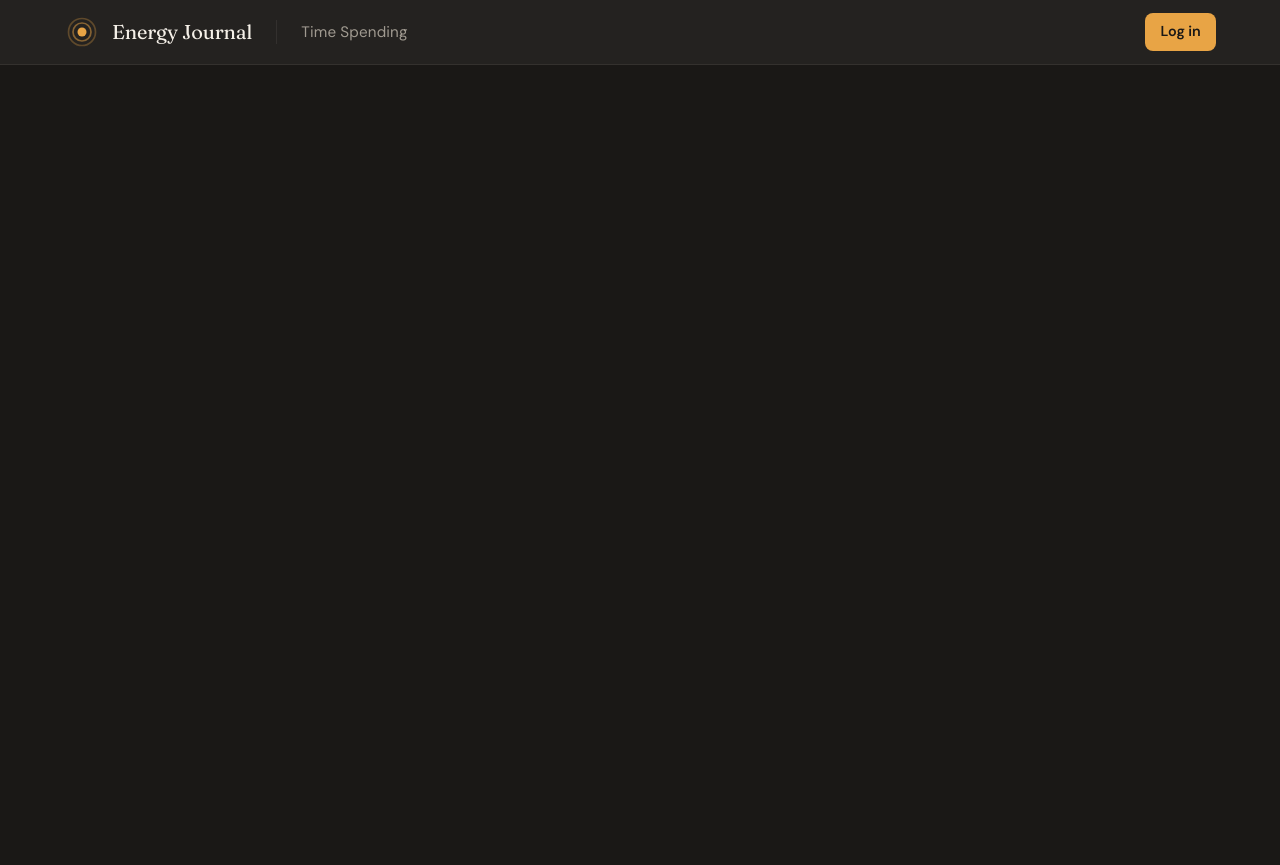
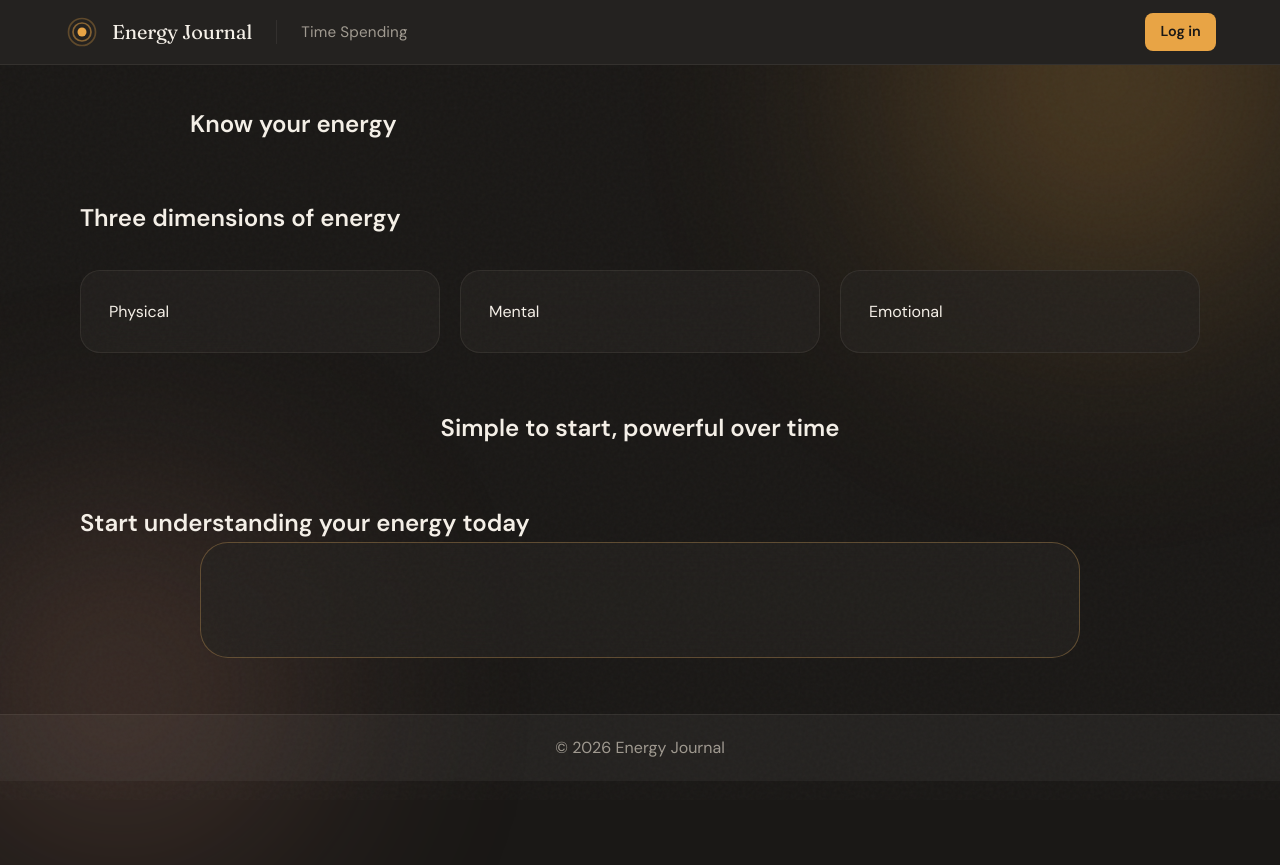
Before and after one commit to g-trinh/energyjournal, a React (Vite) app in the folder front/: page / in a window 1280 px wide. Before the commit the page ends 800 px from the top, so only its background shows below. Built offline with nearby package versions, Linux system fonts and the light colour scheme; no server answers.

Commit message:
feat(frontend): scaffold landing page layout and styles

```diff
--- a/front/src/pages/LandingPage.tsx
+++ b/front/src/pages/LandingPage.tsx
@@ -1,5 +1,40 @@
 import '../App.css'
+import '@/styles/landing.css'
 
 export default function LandingPage() {
-  return <main aria-label="Landing page" />
+  return (
+    <div className="app landing-page">
+      <div className="ambient-glow ambient-glow-1" />
+      <div className="ambient-glow ambient-glow-2" />
+      <div className="grain-overlay" />
+
+      <main aria-label="Landing page" className="landing-main">
+        <section className="landing-hero" aria-labelledby="hero-heading">
+          <div className="landing-hero-inner">
+            <h1 id="hero-heading">Know your energy</h1>
+          </div>
+        </section>
+
+        <section className="landing-features" aria-labelledby="features-heading">
+          <h2 id="features-heading">Three dimensions of energy</h2>
+          <div className="landing-features-grid">
+            <article className="landing-card">Physical</article>
+            <article className="landing-card">Mental</article>
+            <article className="landing-card">Emotional</article>
+          </div>
+        </section>
+
+        <section className="landing-steps" aria-labelledby="steps-heading">
+          <h2 id="steps-heading">Simple to start, powerful over time</h2>
+        </section>
+
+        <section className="landing-cta-section" aria-labelledby="cta-heading">
+          <h2 id="cta-heading">Start understanding your energy today</h2>
+          <div className="landing-cta-banner" />
+        </section>
+      </main>
+
+      <footer className="landing-footer">© 2026 Energy Journal</footer>
+    </div>
+  )
 }
--- /dev/null
+++ b/front/src/styles/landing.css
@@ -0,0 +1,81 @@
+.landing-page {
+  background: var(--color-bg-deep);
+}
+
+.landing-main {
+  position: relative;
+  z-index: 1;
+  max-width: 1280px;
+  margin: 0 auto;
+  padding: 2.5rem 5rem 3.5rem;
+  display: flex;
+  flex-direction: column;
+  gap: 3.5rem;
+}
+
+.landing-hero,
+.landing-features,
+.landing-steps,
+.landing-cta-section {
+  width: 100%;
+}
+
+.landing-hero-inner {
+  max-width: 900px;
+  margin: 0 auto;
+}
+
+.landing-chart-card {
+  width: 100%;
+  max-width: 880px;
+  margin: 0 auto;
+}
+
+.landing-features-grid {
+  margin-top: 2rem;
+  display: grid;
+  grid-template-columns: repeat(3, minmax(0, 1fr));
+  gap: 20px;
+}
+
+.landing-card {
+  background: var(--color-bg-card);
+  border: 1px solid var(--color-border);
+  border-radius: var(--radius-lg);
+  padding: 1.75rem;
+  backdrop-filter: blur(20px);
+}
+
+.landing-steps {
+  text-align: center;
+}
+
+.landing-cta-banner {
+  max-width: 880px;
+  margin: 0 auto;
+  min-height: 116px;
+  border: 1px solid color-mix(in srgb, var(--color-accent-amber) 25%, var(--color-border));
+  border-radius: var(--radius-xl);
+  background: var(--color-bg-card);
+  backdrop-filter: blur(20px);
+}
+
+.landing-footer {
+  border-top: 1px solid var(--color-border);
+  background: var(--color-bg-elevated);
+  color: var(--color-text-secondary);
+  text-align: center;
+  padding: 1.25rem;
+}
+
+@media (max-width: 768px) {
+  .landing-main {
+    padding: 1.5rem 1.25rem 2.5rem;
+    gap: 2.5rem;
+  }
+
+  .landing-features-grid {
+    grid-template-columns: 1fr;
+    gap: 16px;
+  }
+}
```
